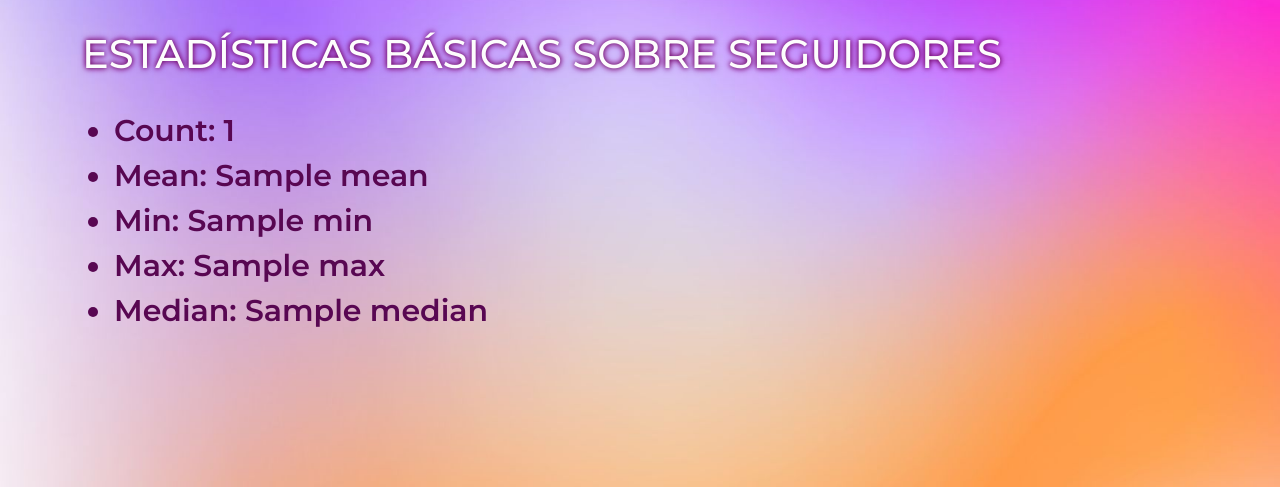
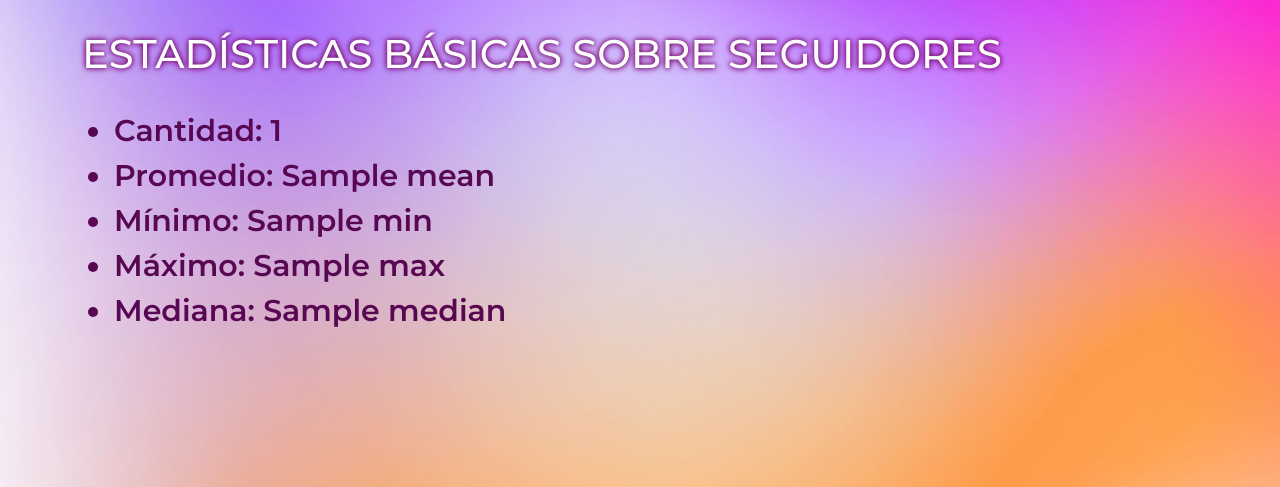
Before and after one commit to francotp123/proyecto-django, a Django app: template proyecto/influencers/templates/firstgraph.html in a window 1280 px wide. Shown: the part 313-800 px from the top of the page. Run offline with Django 5.2, Linux system fonts and the light colour scheme; the template is opened without the code that fills it: most values are stand-ins (such as "Sample title", 1, 10 or a date in 2020).

Commit message:
datos estadísticos en español

```diff
--- a/proyecto/influencers/templates/firstgraph.html
+++ b/proyecto/influencers/templates/firstgraph.html
@@ -40,11 +40,11 @@
           <p>{{ error }}</p>
       {% else %}
           <ul class="calculates">
-              <li>Count: {{ statistics.count }}</li>
-              <li>Mean: {{ statistics.mean }}</li>
-              <li>Min: {{ statistics.min }}</li>
-              <li>Max: {{ statistics.max }}</li>
-              <li>Median: {{ statistics.median }}</li>
+              <li>Cantidad: {{ statistics.count }}</li>
+              <li>Promedio: {{ statistics.mean }}</li>
+              <li>Mínimo: {{ statistics.min }}</li>
+              <li>Máximo: {{ statistics.max }}</li>
+              <li>Mediana: {{ statistics.median }}</li>
           </ul>
       {% endif %}
 
```
